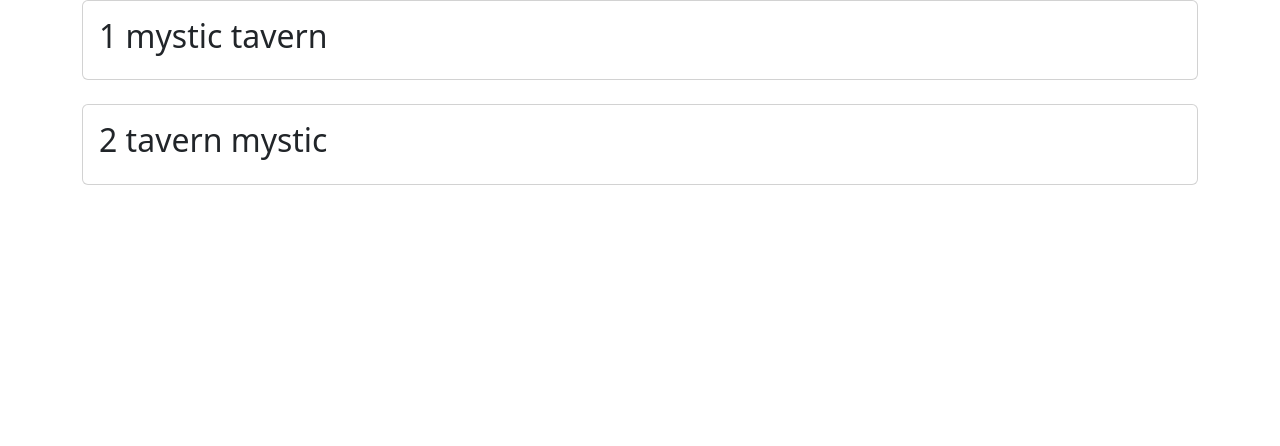
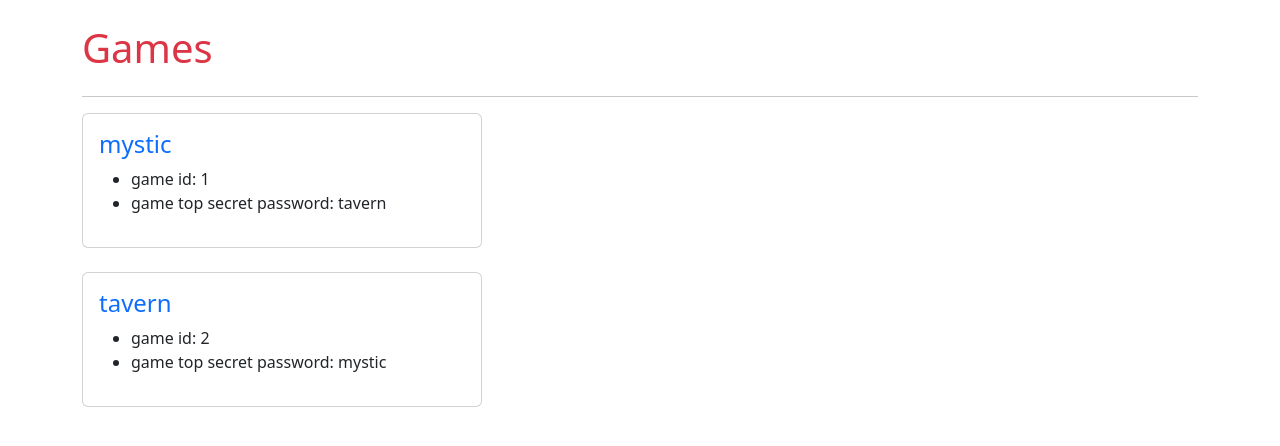
Before and after one commit to ankle-deep-games/mystic-tavern, a Django app: page /exile_app/games in a window 1280 px wide. Shown: the top 446 px of the page. Run offline with Django 4.2, Linux system fonts and the light colour scheme; data comes from the database, SQL or seed files in the repository.

Commit message:
games page styling

```diff
--- a/exile/exile_app/templates/exile_app/games.html
+++ b/exile/exile_app/templates/exile_app/games.html
@@ -1,10 +1,18 @@
 {% extends 'exile_app/base.html' %}
 
 {% block content %}
+
+  <h1 class="text-danger my-4">Games</h1>
+  <hr>
+
     {% for game in object_list %}
-        <div class="card mb-4">
+        <div class="card mb-4" style="width: 25rem;">
           <div class="card-body">
-              <h2 class="card-title"> {{ game.id }} {{ game.name }} {{ game.password }}</h2>
+              <h4 class="card-title text-primary">{{ game.name }}</h4>
+              <ul>
+                <li>game id: {{ game.id }}</li>
+                <li>game top secret password: {{ game.password }}</li>
+              </ul>
           </div>
         </div>
       {% endfor %}
```
